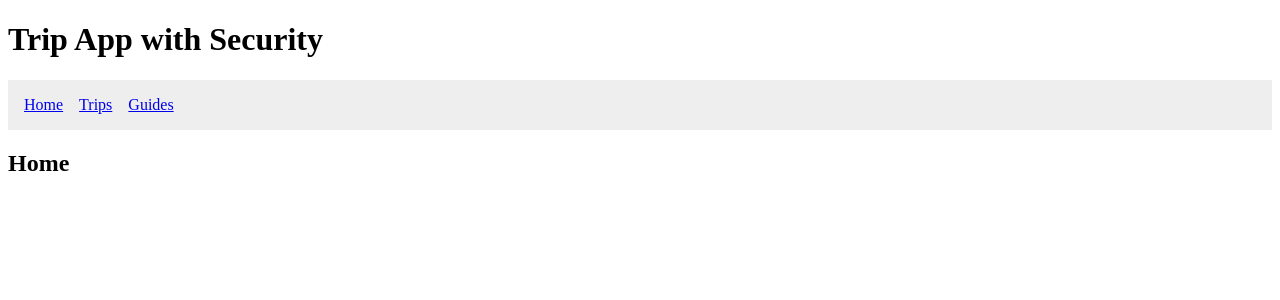
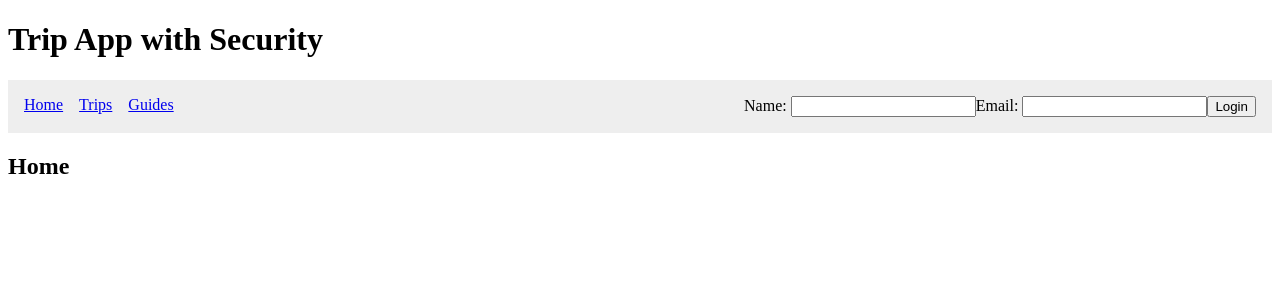
Before and after one commit to pbollhorn/friday1_trip_security, a React (Vite) app: page / in a window 1280 px wide. Shown: the top 300 px of the page. Built offline with nearby package versions, Linux system fonts and the light colour scheme.

Commit message:
put login form in navbar

```diff
--- a/src/App.css
+++ b/src/App.css
@@ -0,0 +1,6 @@
+#navbar {
+  display: flex;
+  justify-content: space-between;
+  padding: 1rem;
+  background-color: #eee;
+}
--- a/src/components/Header.jsx
+++ b/src/components/Header.jsx
@@ -1,4 +1,5 @@
 import { Link } from "react-router-dom";
+import LoginForm from "./LoginForm.jsx";
 
 export default function Header() {
   return (
@@ -6,7 +7,9 @@ export default function Header() {
       <div>
         <h1>Trip App with Security</h1>
       </div>
-      <nav style={{ padding: "1rem", backgroundColor: "#eee" }}>
+      <div id="navbar">
+        <div>
+          <nav >
             <Link to="/" style={{ marginRight: "1rem" }}>
               Home
             </Link>
@@ -15,6 +18,11 @@ export default function Header() {
             </Link>
             <Link to="/guides">Guides</Link>
           </nav>
+        </div>
+        <div>
+          <LoginForm />
+        </div>
+      </div>
     </>
   );
 }
--- /dev/null
+++ b/src/components/LoginForm.jsx
@@ -0,0 +1,26 @@
+import React, { useRef } from "react";
+
+export default function LoginForm() {
+  const nameRef = useRef(null);
+  const emailRef = useRef(null);
+
+  const handleSubmit = (e) => {
+    e.preventDefault();
+    console.log("Name:", nameRef.current.value);
+    console.log("Email:", emailRef.current.value);
+  };
+
+  return (
+    <form onSubmit={handleSubmit}>
+
+        <label>Name: </label>
+        <input type="text" ref={nameRef} />
+
+
+        <label>Email: </label>
+        <input type="email" ref={emailRef} />
+
+      <button type="submit">Login</button>
+    </form>
+  );
+}
```
Also changed, not shown: src/components/Login.jsx (deleted, +0 -7 lines). Lines whose indentation alone changed are shown as unchanged.
